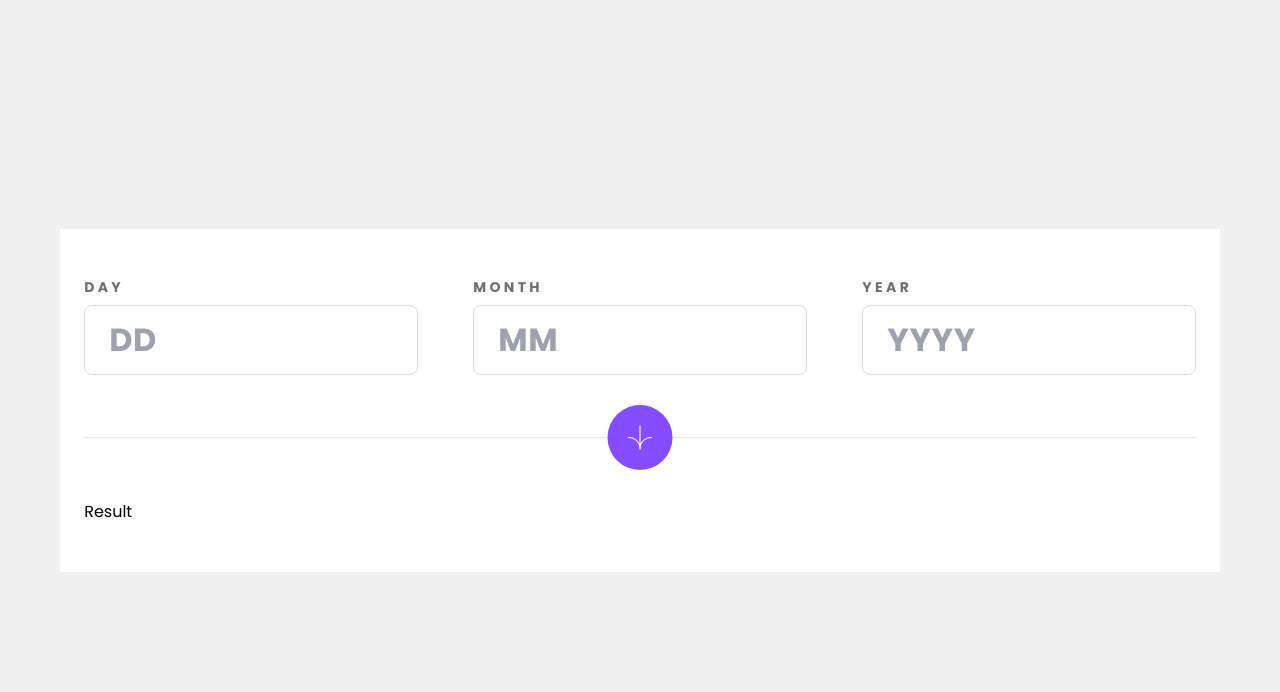
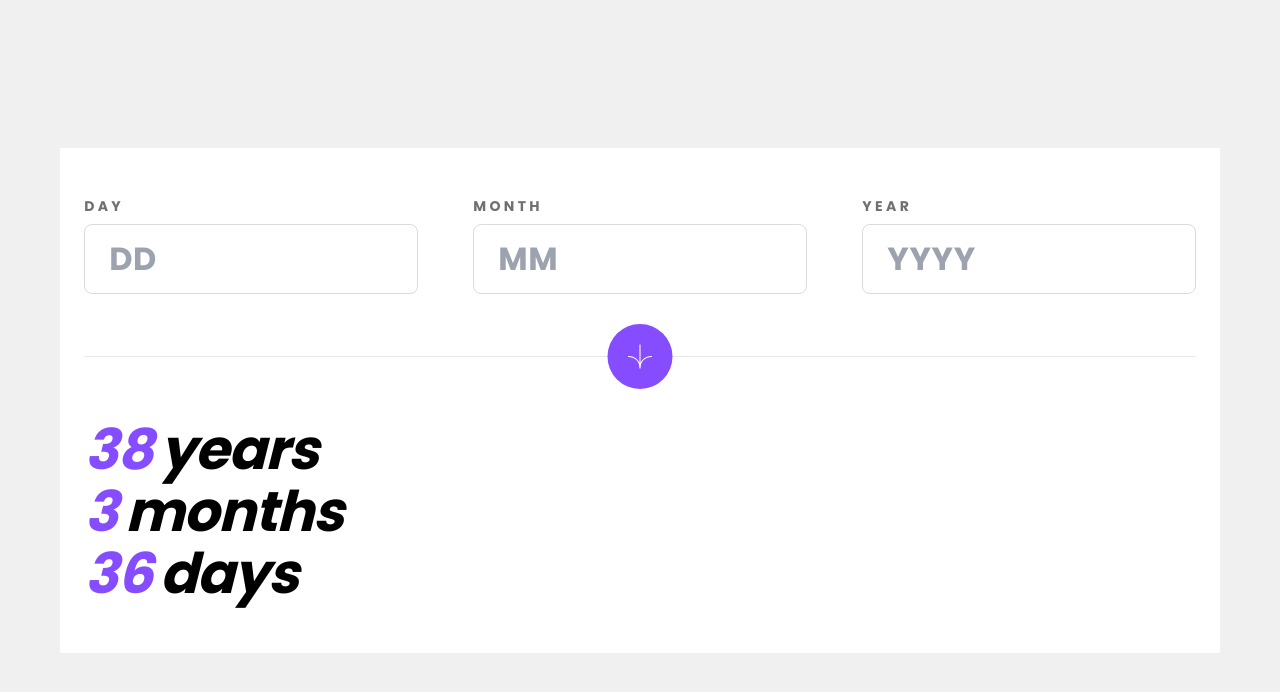
Before and after one commit to Md-Talim/age-caluculator, a Next.js app: page / in a window 1280 px wide. Shown: the top 692 px of the page. Built offline with nearby package versions, Linux system fonts and the light colour scheme.

Commit message:
Build the results section

```diff
--- a/src/app/page.tsx
+++ b/src/app/page.tsx
@@ -21,7 +21,17 @@ export default function Home() {
           />
         </button>
       </section>
-      <section>Result</section>
+      <section>
+        <p className="text-[56px] font-bold italic tracking-[-1.12px] leading-[62px] flex gap-2">
+          <span className="text-primary">38</span>years
+        </p>
+        <p className="text-[56px] font-bold italic tracking-[-1.12px] leading-[62px] flex gap-2">
+          <span className="text-primary">3</span>months
+        </p>
+        <p className="text-[56px] font-bold italic tracking-[-1.12px] leading-[62px] flex gap-2">
+          <span className="text-primary">36</span>days
+        </p>
+      </section>
     </main>
   );
 }
```
